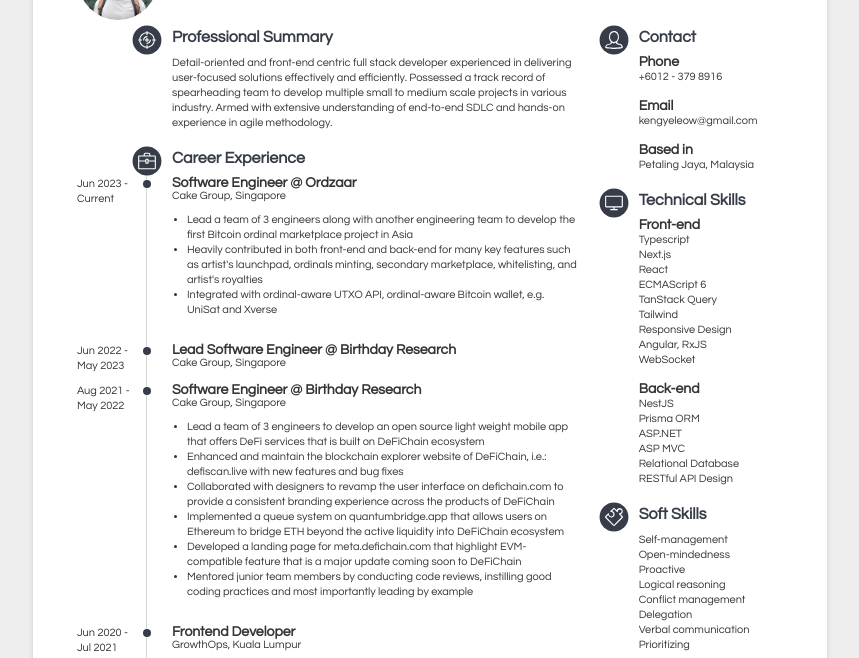
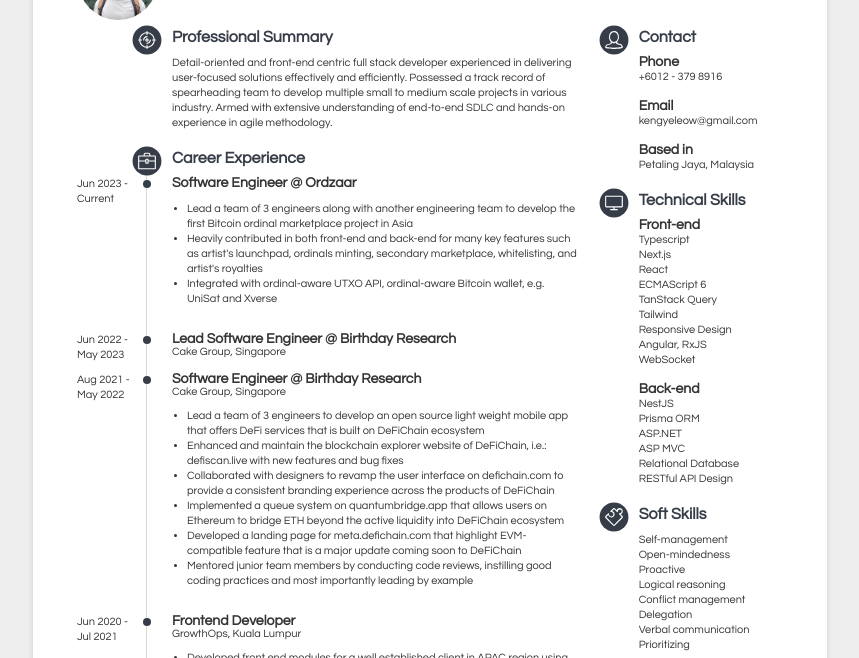
Before and after one commit to kyleleow/kyleleow.github.io, a plain HTML site: page index.html in a window 1280 px wide. Shown: the part 136-794 px from the top of the page, without its empty margins (210-1069 px from the left). Drawn offline with Linux system fonts and the light colour scheme.

Commit message:
feat: remove cake from ordzaar

```diff
--- a/index.html
+++ b/index.html
@@ -77,7 +77,7 @@
 										<p>Software Engineer @ Ordzaar</p>
 									</div>
 									<div class="subtitle">
-										<p>Cake Group, Singapore</p>
+										<!-- <p>Cake Group, Singapore</p> -->
 									</div>
 									<div class="paragraph">
 										<ul>
```
